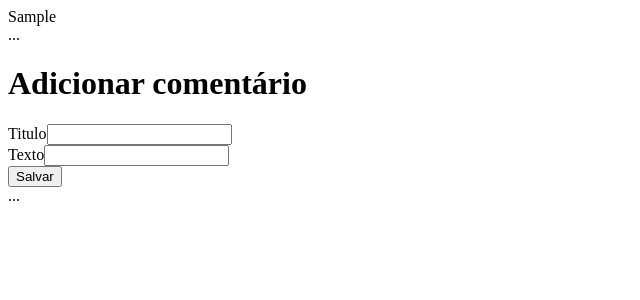
After one commit to suissa/cakephp, a CakePHP app: the page made by app/View/Posts/add.ctp in a window 1280 px wide. The commit adds this page. Shown: the top 300 px of the page, without its empty margins (0-640 px from the left). Run offline with PHP 8.4 and a stand-in for CakePHP, Linux system fonts and the light colour scheme; the template is opened without the code that fills it: most values are stand-ins (such as "Sample title", 1, 10 or a date in 2020); form fields are guessed from the names that the template uses; some libraries are stand-ins or nearby versions.

Commit message:
Testando forms

```diff
--- /dev/null
+++ b/app/View/Posts/add.ctp
@@ -0,0 +1,8 @@
+
+<h1>Adicionar comentário</h1>
+<?php
+echo $this->Form->create('Post');
+echo $this->Form->input('titulo');
+echo $this->Form->input('texto', array('rows' => '3'));
+echo $this->Form->end('Salvar');
+?>
--- a/app/View/Posts/index.ctp
+++ b/app/View/Posts/index.ctp
@@ -5,6 +5,8 @@
 		<th>Título</th>
 		<th>Created</th>
 	</tr>
+
+	<?php echo $this->Html->link('Add Comentário', array('controller' => 'posts', 'action' => 'add')); ?>
 
 	<?php foreach ($posts as $post): ?>
 	<tr>
```
Also changed, not shown: app/Controller/posts_controller.php (+9 -0 lines), app/Model/post.php (+12 -4 lines).
